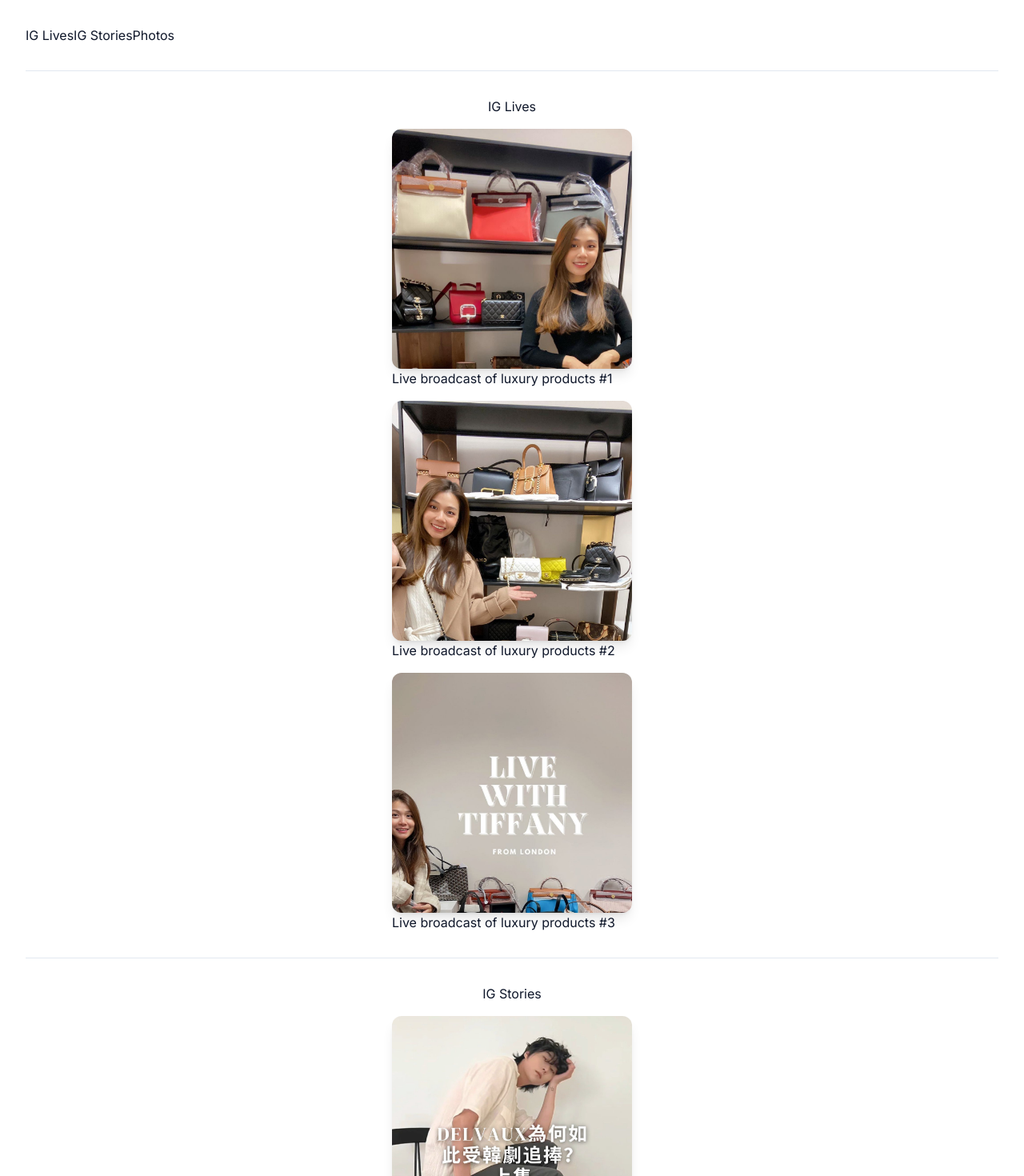
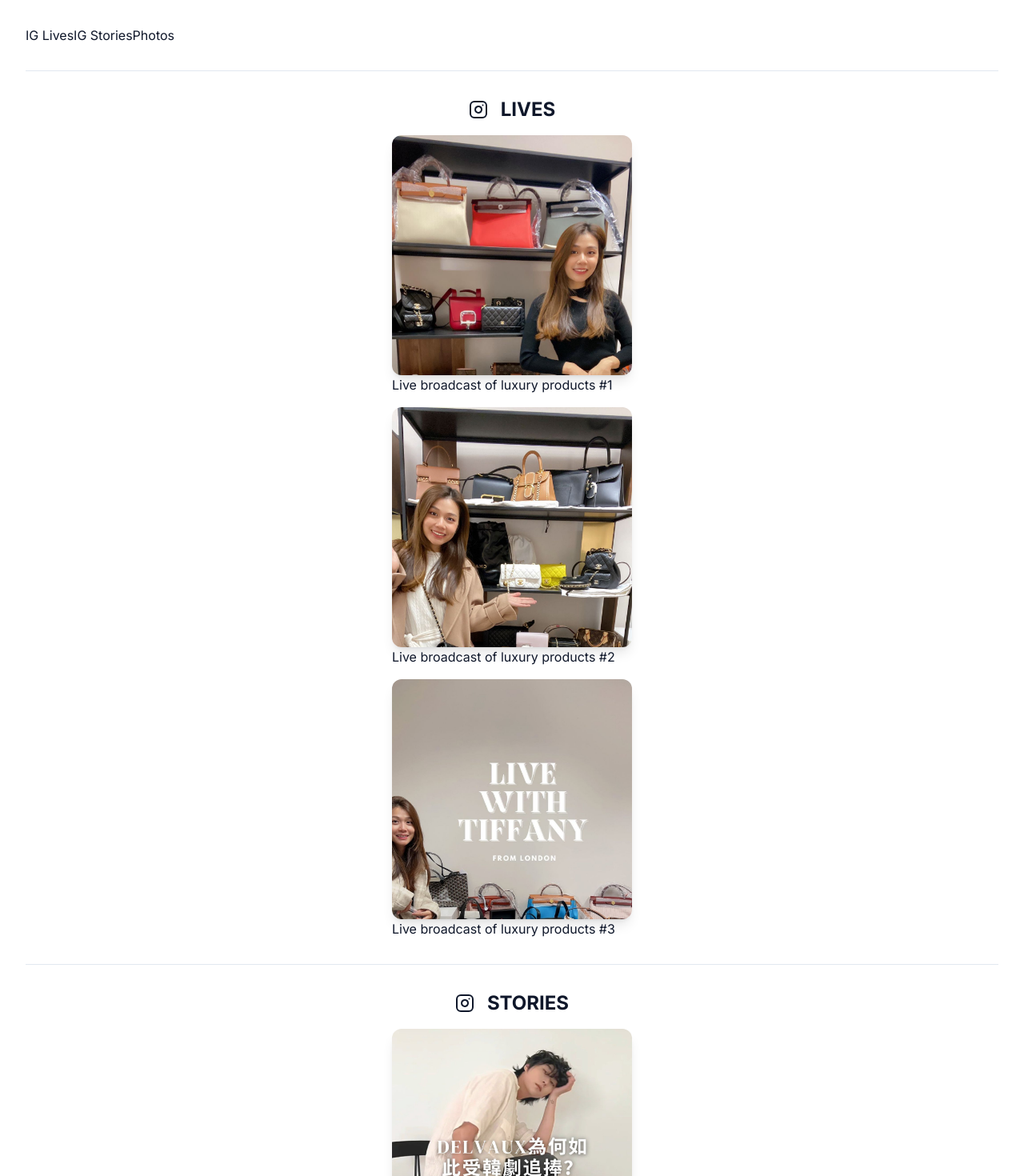
Before and after one commit to superoverflow/model-portfolio-example, a Next.js app: page /portfolio in a window 1280 px wide. Shown: the top 1470 px of the page at 80% size. Built offline with nearby package versions, Linux system fonts and the light colour scheme.

Commit message:
update pages

```diff
--- a/app/portfolio/page.tsx
+++ b/app/portfolio/page.tsx
@@ -1,15 +1,36 @@
-import { Separator } from "@/components/ui/separator"
+import { Separator } from "@/components/ui/separator";
 
 import Image from "next/image";
 import igLives from "./igLives.json";
 import igStories from "./igStories.json";
+import { InstagramIcon, YoutubeIcon } from "lucide-react";
+
+function SectionHeader({
+  Icon,
+  text,
+}: {
+  Icon: React.ReactNode;
+  text: string;
+}) {
+  return (
+    <>
+      <Separator className="my-4" />
+      <div className="flex items-center gap-4">
+        {Icon}
+        <span className="text-2xl font-bold uppercase align-middle">
+          {text}
+        </span>
+      </div>
+    </>
+  );
+}
 
 const IGLives = igLives.map((d) => (
   <a key={d.id} href={d.link}>
     <div className="w-[300px] h-[300px] overflow-hidden rounded-xl shadow-lg">
       <Image src={d.photo} alt={d.description} height={1080} width={1920} />
     </div>
-    <span>{d.description}</span>
+    <span className="pt-4">{d.description}</span>
   </a>
 ));
 
@@ -31,11 +52,16 @@ const page = () => {
         <span>IG Stories</span>
         <span>Photos</span>
       </div>
-      <Separator className="my-4" />
-      <span> IG Lives </span>
+      <SectionHeader
+        Icon={<InstagramIcon size={24} />}
+        text="lives"
+      />
       {IGLives}
-      <Separator className="my-4" />
-      <span> IG Stories </span>
+
+      <SectionHeader
+        Icon={<InstagramIcon size={24} />}
+        text="stories"
+      />
       {IGStories}
     </main>
   );
```
